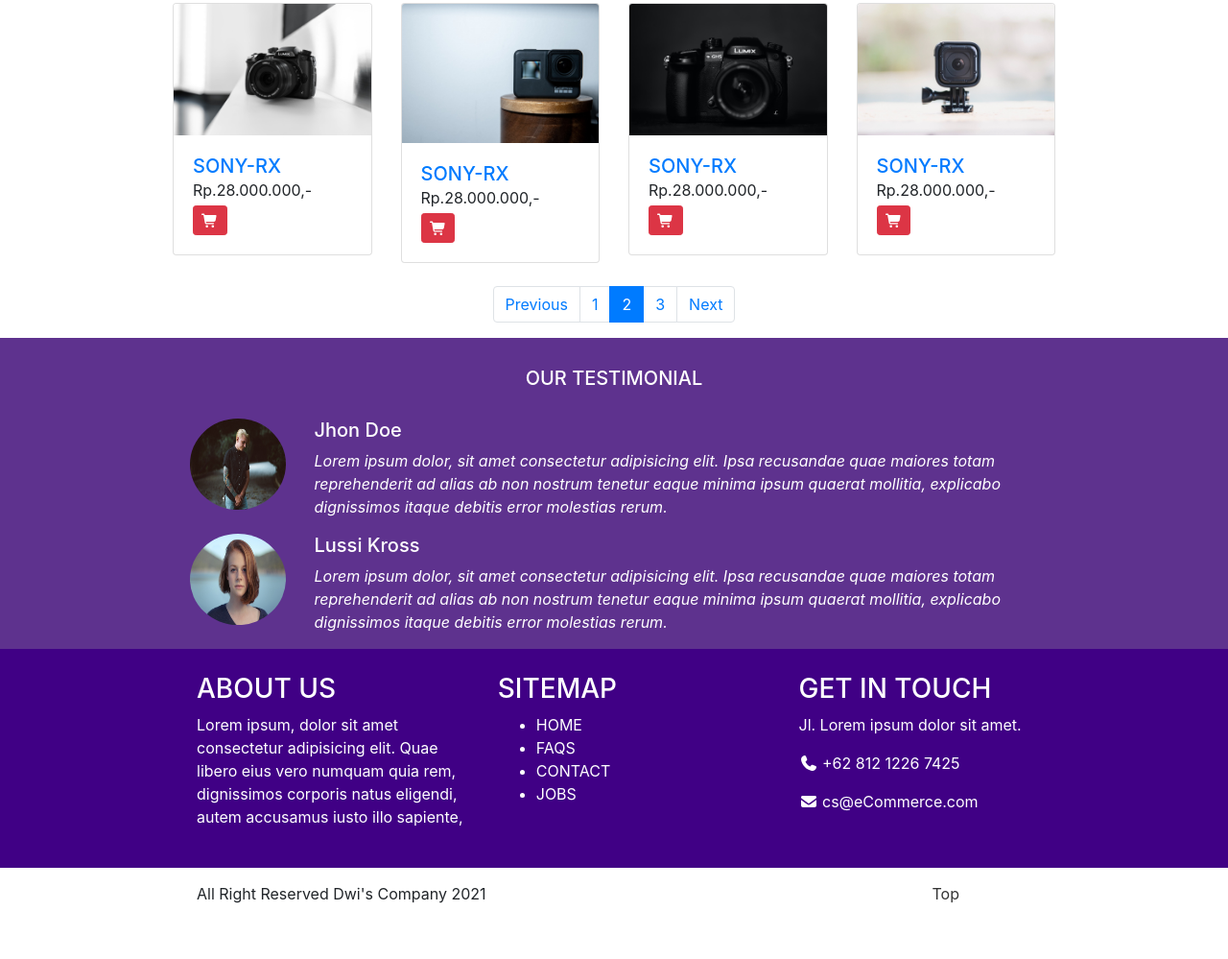
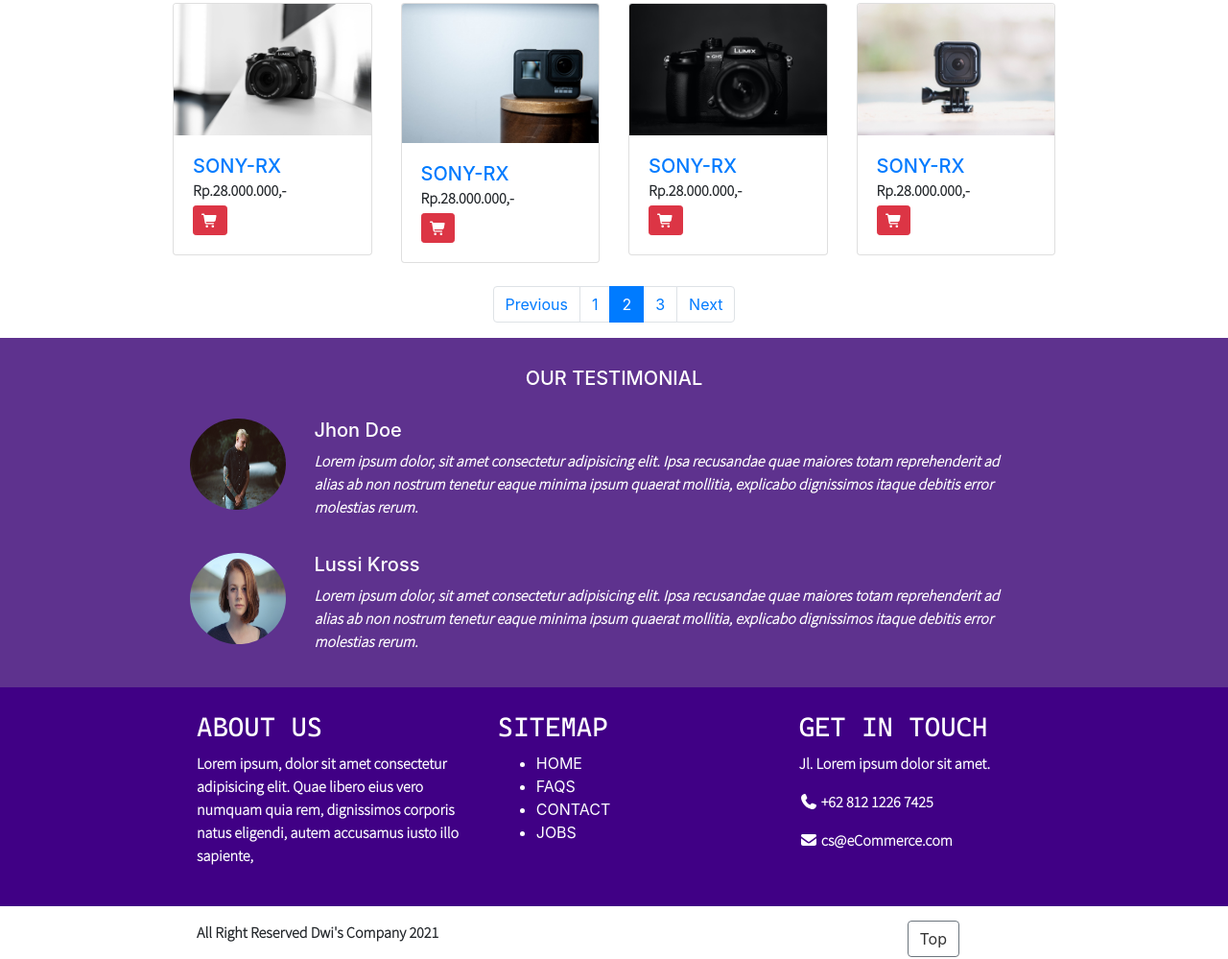
Before and after one commit to Dwidy99/BootstrapStoreTheme, a plain HTML site: page index.html in a window 1280 px wide. Shown: the part 1427-2426 px from the top of the page at 96% size. Before the commit the page ends 2386 px from the top, so only its background shows below. Drawn offline with nearby package versions, Linux system fonts and the light colour scheme.

Commit message:
Add SourceSansPro font and change font in the code

```diff
--- a/css/style.css
+++ b/css/style.css
@@ -13,8 +13,31 @@
 	src: url('../font/Cascadia.ttf') format('truetype');
 }
 
+@font-face {
+	font-family: 'Courier Prime Code';
+	src: url('../font/Courier-Prime-Code.ttf') format('truetype');
+}
+
+@font-face {
+	font-family: 'SourceSansPro-Light';
+	src: url('../font/SourceSansPro-Light.otf') format('truetype');
+}
+
+h1,
+h2,
+h3 {
+	font-family: 'Courier Prime Code';
+}
+
+p {
+	font-family: 'SourceSansPro-Light';
+	font-weight: 600;
+}
+
 /* Navbar */
-.navbar a {
+.navbar a,
+.jumbotron .nav .nav-link,
+.mega-footer h3 {
 	font-family: 'Cascadia Code';
 }
 
@@ -84,6 +107,12 @@
 /* Testi */
 .testimonial {
 	background-color: var(--main-color, purple);
+	min-height: 350px;
+	flex-direction: column;
+}
+
+.testimonial .testi {
+	padding-bottom: 20px;
 }
 
 .testimonial .title {
--- a/index.html
+++ b/index.html
@@ -481,7 +481,7 @@
 					<h5 class="title">Our Testimonial</h5>
 				</div>
 			</div>
-			<div class="row">
+			<div class="row testi">
 				<div class="col-3">
 					<img src="img/testi1.jpg" alt="Jhon Doe" class="rounded-circle">
 				</div>
@@ -490,7 +490,7 @@
 					<p>Lorem ipsum dolor, sit amet consectetur adipisicing elit. Ipsa recusandae quae maiores totam reprehenderit ad alias ab non nostrum tenetur eaque minima ipsum quaerat mollitia, explicabo dignissimos itaque debitis error molestias rerum.</p>
 				</div>
 			</div>
-			<div class="row">
+			<div class="row testi">
 				<div class="col-3">
 					<img src="img/testi2.jpg" alt="Lussi" class="rounded-circle">
 				</div>
@@ -543,7 +543,7 @@
 					<p>All Right Reserved Dwi's Company 2021</p>
 				</div>
 				<div class="col">
-					<a href="#body">Top</a>
+					<a href="#body" class="btn btn-outline-secondary">Top</a>
 				</div>
 			</div>
 		</footer>
```
Also changed, not shown: font/Courier-Prime-Code.ttf (renamed from font/Courier Prime Code.ttf), font/SourceSansPro-Light.otf (added).
